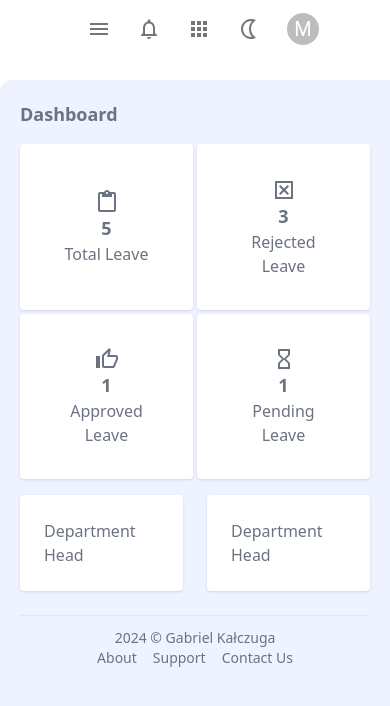
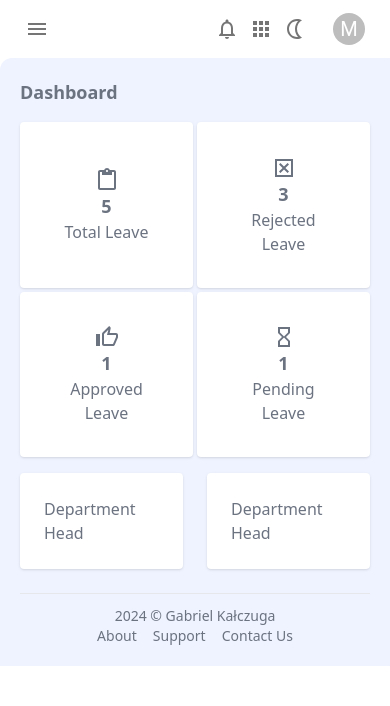
Before and after one commit to kalczugag/Employee-Leave-Management, a React (Create React App) app in the folder client/: page / in a window 390 px wide. Shown: the top 706 px of the page. Built offline with nearby package versions, Linux system fonts and the light colour scheme.

Commit message:
header problem with height fix

```diff
--- a/client/src/components/MenuIconButton/index.tsx
+++ b/client/src/components/MenuIconButton/index.tsx
@@ -45,7 +45,6 @@ const CustomIconButtom = ({ children, handleOpen, className }: Props) => {
             <IconButton
                 onClick={handleClick}
                 size="small"
-                sx={{ ml: 2 }}
                 aria-controls={open ? "account-menu" : undefined}
                 aria-haspopup="true"
                 aria-expanded={open ? "true" : undefined}
--- a/client/src/components/header/index.tsx
+++ b/client/src/components/header/index.tsx
@@ -16,7 +16,7 @@ const Header = () => {
     };
 
     return (
-        <div className="fixed top-0 left-0 right-0 flex flex-row justify-center bg-white px-5 p-2 z-50 md:px-10 md:space-x-8">
+        <div className="fixed top-0 left-0 right-0 flex flex-row justify-between bg-white px-5 p-2 z-50 md:px-10 md:justify-center md:space-x-8">
             <section className="hidden md:block">
                 <Logo />
             </section>
@@ -57,7 +57,7 @@ const Header = () => {
                     )}
                 />
             </section>
-            <section>
+            <section className="flex items-center">
                 <AccountMenu />
             </section>
         </div>
--- a/client/src/components/sidebar/index.tsx
+++ b/client/src/components/sidebar/index.tsx
@@ -3,6 +3,7 @@ import { RootState, toggleSidebar } from "../../store";
 import useMobileCheck from "../../hooks/useCheckMobileScreen";
 import Drawer from "@mui/material/Drawer";
 import CategoryList from "./CategoryList";
+import Logo from "../Logo";
 
 export default function TemporaryDrawer() {
     const dispatch = useDispatch();
@@ -17,7 +18,10 @@ export default function TemporaryDrawer() {
                     open={isOpen}
                     onClose={() => dispatch(toggleSidebar(false))}
                 >
-                    <CategoryList />
+                    <div className="flex flex-col space-y-4">
+                        <Logo />
+                        <CategoryList />
+                    </div>
                 </Drawer>
             ) : (
                 <div className="fixed top-20 bottom-0 left-0 hidden flex-col bg-white p-4 md:flex md:px-6">
--- a/client/src/pages/Home.tsx
+++ b/client/src/pages/Home.tsx
@@ -2,7 +2,7 @@ import { Outlet } from "react-router-dom";
 
 const Home = () => {
     return (
-        <div className="relative min-h-[calc(100vh-80px)] bg-login-2 mt-80 p-5 rounded-tl-xl md:ml-273">
+        <div className="relative bg-login-2 mt-[58px] p-5 rounded-tl-xl md:mt-80 md:min-h-[calc(100vh-80px)] md:ml-273">
             <Outlet />
         </div>
     );
```
